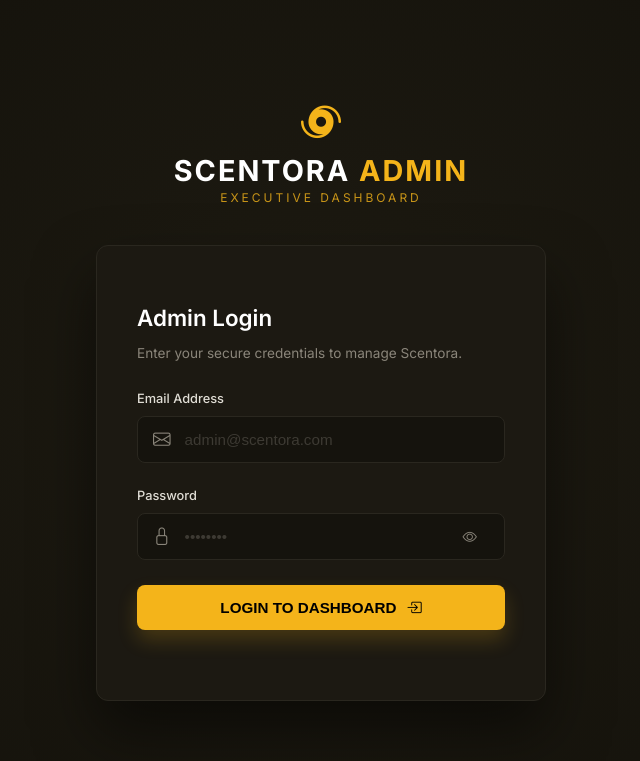
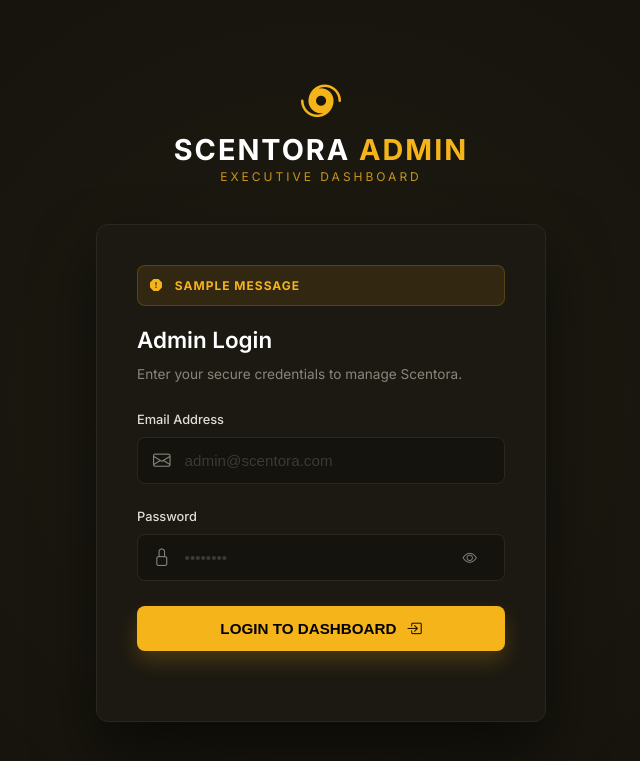
Before and after one commit to amarrajpv26-design/sentora, a Django app: page /admin-control/ in a window 1280 px wide. Shown: the top 761 px of the page, without its empty margins (319-959 px from the left). Run offline with Django 5.2, Linux system fonts and the light colour scheme; tables that the repository leaves empty hold one stand-in row (values such as "Sample post"); one stand-in notice (Sample message) is shown.

Commit message:
fix: resolve message leaking by rendering errors directly in admin login template

```diff
--- a/admin_panel/templates/admin_panel/login.html
+++ b/admin_panel/templates/admin_panel/login.html
@@ -221,6 +221,22 @@
         <div class="brand-subtitle">Executive Dashboard</div>
 
         <div class="auth-card">
+            {% if messages %}
+        <div style="margin-bottom: 20px;">
+            {% for message in messages %}
+                <div style="padding: 12px; border-radius: 8px; font-size: 0.75rem; font-weight: 700; text-transform: uppercase; letter-spacing: 1px;
+                    {% if message.tags == 'error' %}
+                        background: rgba(255, 0, 0, 0.1); color: #ff4d4d; border: 1px solid rgba(255, 0, 0, 0.2);
+                    {% else %}
+                        background: rgba(244, 180, 26, 0.1); color: var(--sentora-gold); border: 1px solid rgba(244, 180, 26, 0.2);
+                    {% endif %}">
+                    <i class="bi bi-exclamation-octagon-fill" style="margin-right: 8px;"></i>
+                    {{ message }}
+                </div>
+            {% endfor %}
+        </div>
+    {% endif %}
+
             <h2>Admin Login</h2>
             <p>Enter your secure credentials to manage Scentora.</p>
 
```
